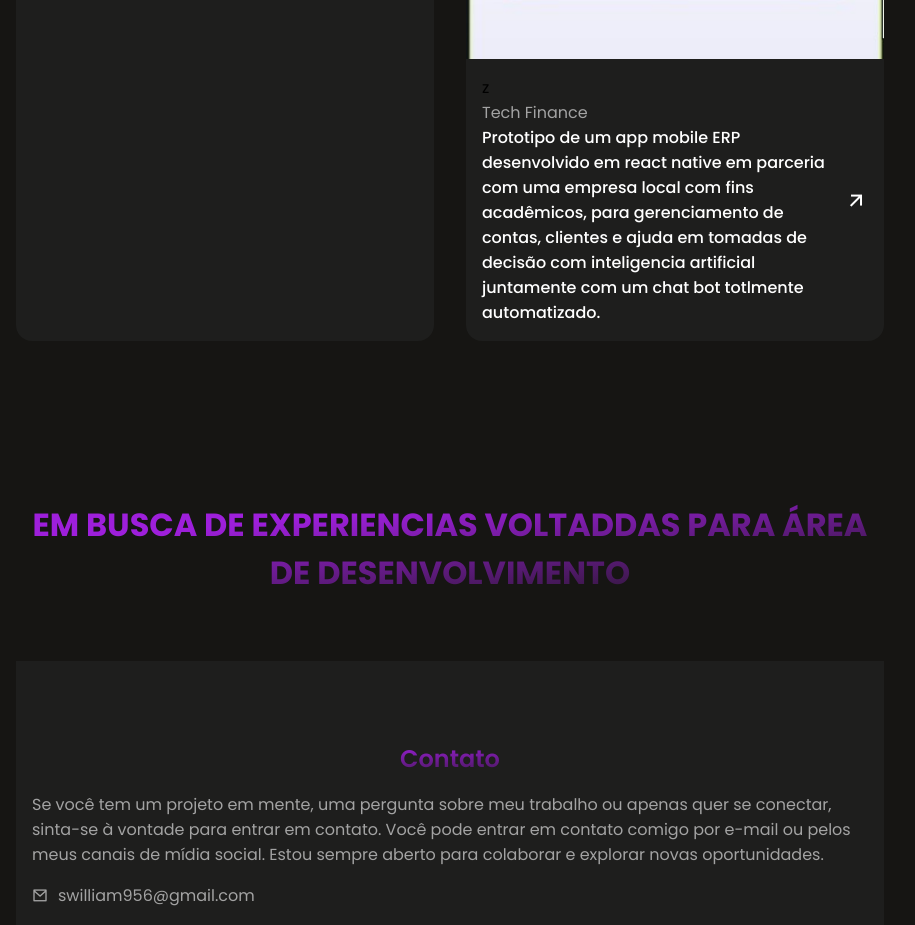
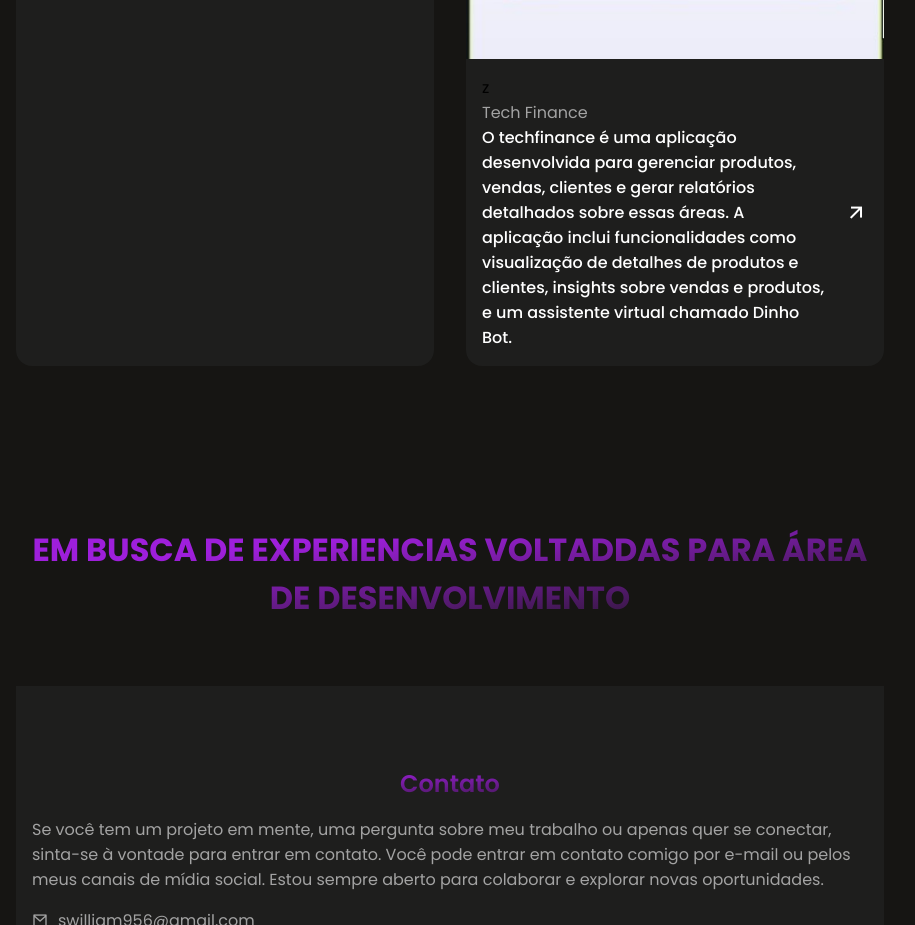
Before and after one commit to cwilliam956/PortifolioCV, a plain HTML site: page index.html in a window 1280 px wide. Shown: the part 1760-2685 px from the top of the page, without its empty margins (190-1105 px from the left). Drawn offline with nearby package versions, Linux system fonts and the light colour scheme.

Commit message:
Atualizar o index.html

```diff
--- a/index.html
+++ b/index.html
@@ -79,7 +79,7 @@
           <div class="project__card__details">
             <div>z
               <p>Tech Finance</p>
-              <h4>Prototipo de um app mobile ERP desenvolvido em react native em parceria com uma empresa local com fins acadêmicos, para gerenciamento de contas, clientes e ajuda em tomadas de decisão com inteligencia artificial juntamente com um chat bot totlmente automatizado. </h4>
+              <h4>O techfinance é uma aplicação desenvolvida para gerenciar produtos, vendas, clientes e gerar relatórios detalhados sobre essas áreas. A aplicação inclui funcionalidades como visualização de detalhes de produtos e clientes, insights sobre vendas e produtos, e um assistente virtual chamado Dinho Bot.</h4>
             </div>
             <a href="#"><i class="ri-arrow-right-up-line"></i></a>
           </div>
```
